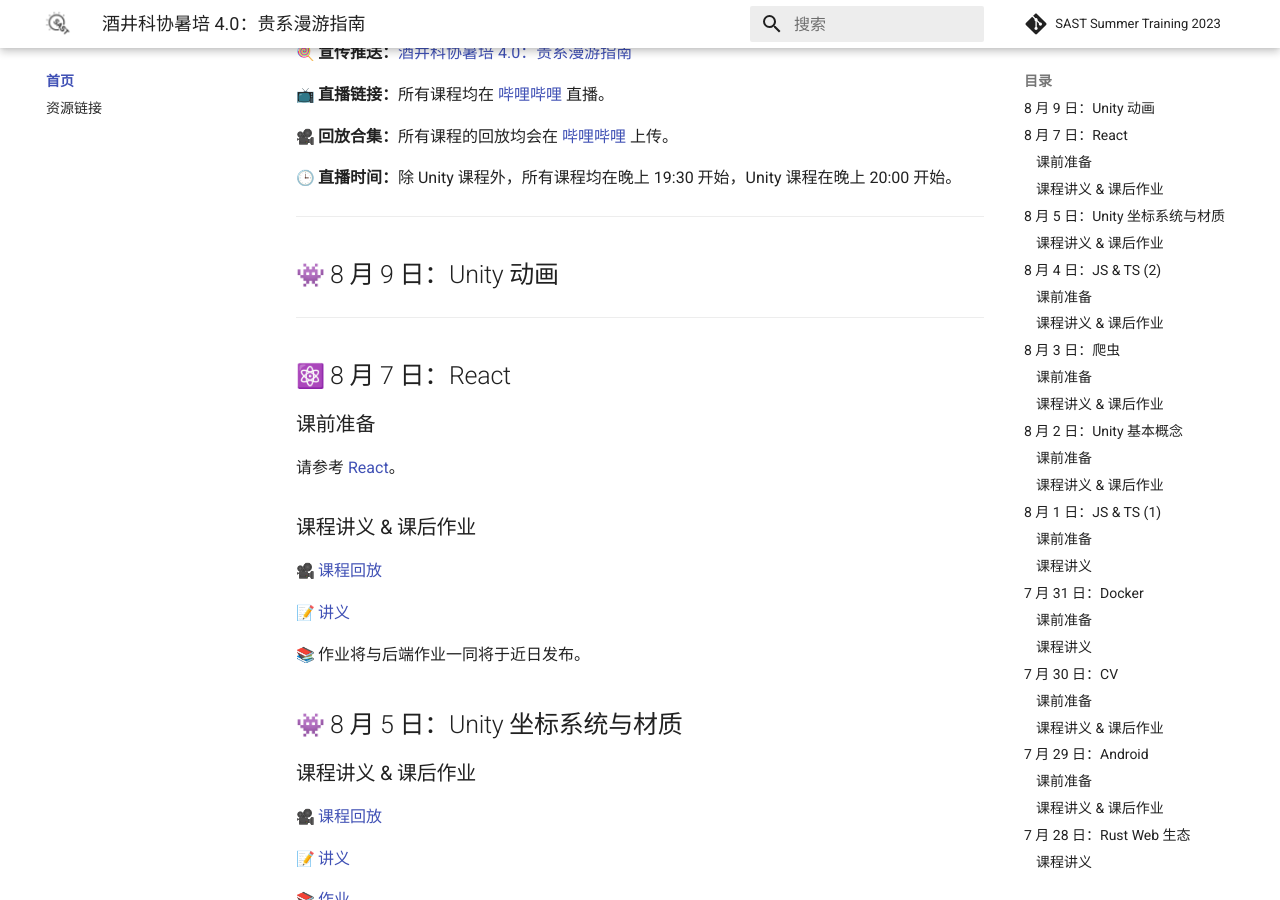
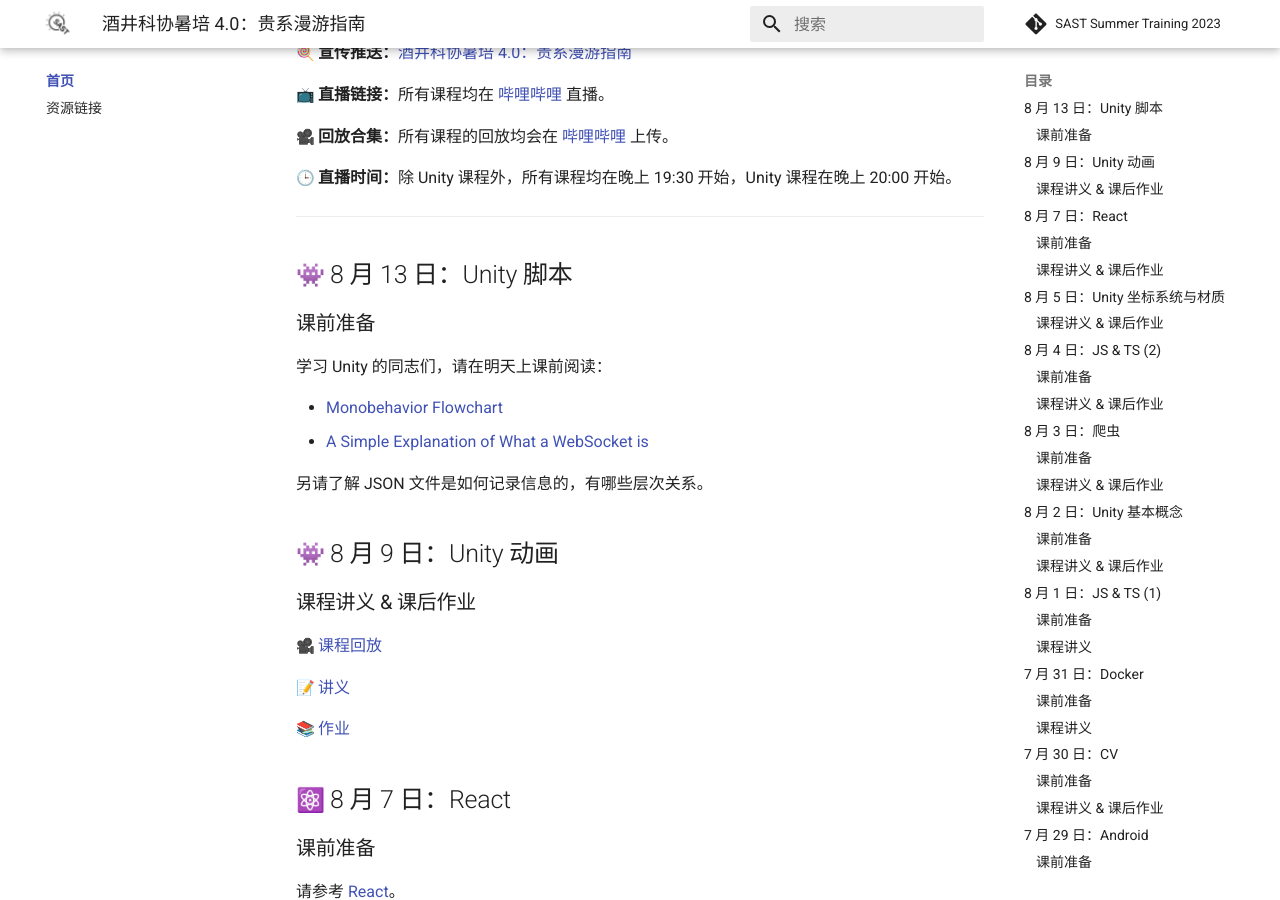
Before and after one commit to sast-summer-training-2023/sast-summer-training-2023.github.io, an MkDocs documentation site: the page built from docs/index.md, in a window 1280 px wide and 900 px high, scrolled down 297 px. Built offline with MkDocs 1.6.1 and Material for MkDocs 9.7.7, drawn with Linux system fonts in a browser that asks for light colours; emoji names are drawn with the system emoji font; comment, search, counter and statistics services are not loaded.

Commit message:
feat(unity): lec 4

```diff
--- a/docs/index.md
+++ b/docs/index.md
@@ -14,9 +14,26 @@
 
 -----
 
+## :space_invader: 8 月 13 日：Unity 脚本
+
+### 课前准备
+
+学习 Unity 的同志们，请在明天上课前阅读：
+
+- [Monobehavior Flowchart](https://docs.unity3d.com/2017.3/Documentation/uploads/Main/monobehaviour_flowchart.svg)
+- [A Simple Explanation of What a WebSocket is](https://www.wallarm.com/what/a-simple-explanation-of-what-a-websocket-is)
+
+另请了解 JSON 文件是如何记录信息的，有哪些层次关系。
+
 ## :space_invader: 8 月 9 日：Unity 动画
 
----
+### 课程讲义 & 课后作业
+
+:movie_camera: [课程回放](https://www.bilibili.com/video/BV1hj411z7y3)
+
+:memo: [讲义](/pdfs/unity-3.pdf)
+
+:books: [作业](https://github.com/sast-summer-training-2023/sast2023-unity)
 
 ## :atom_symbol: 8 月 7 日：React
 
```
Also changed, not shown: docs/game/index.md (+18 -1 lines), docs/game/unity.md (+13 -0 lines).
